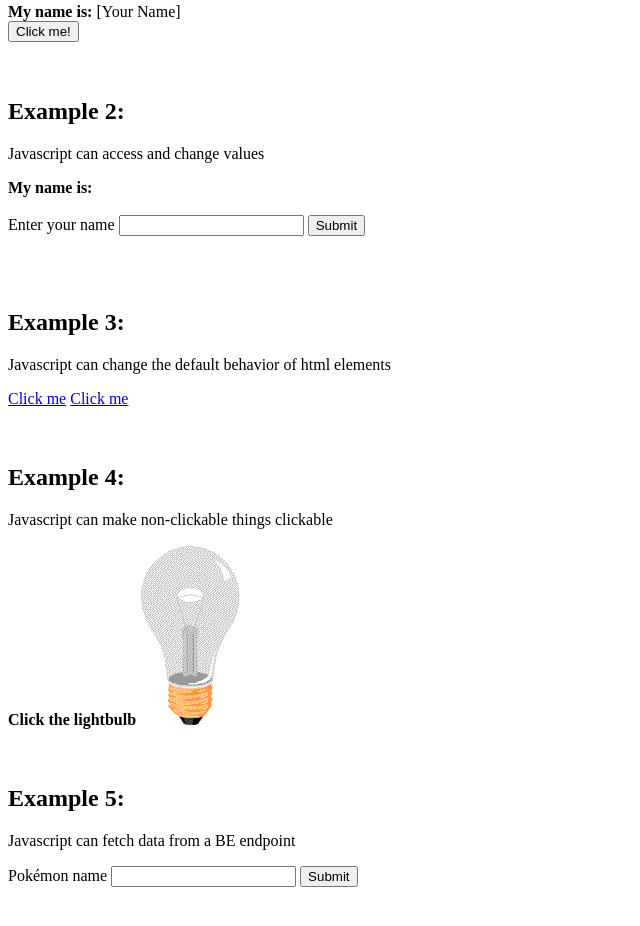
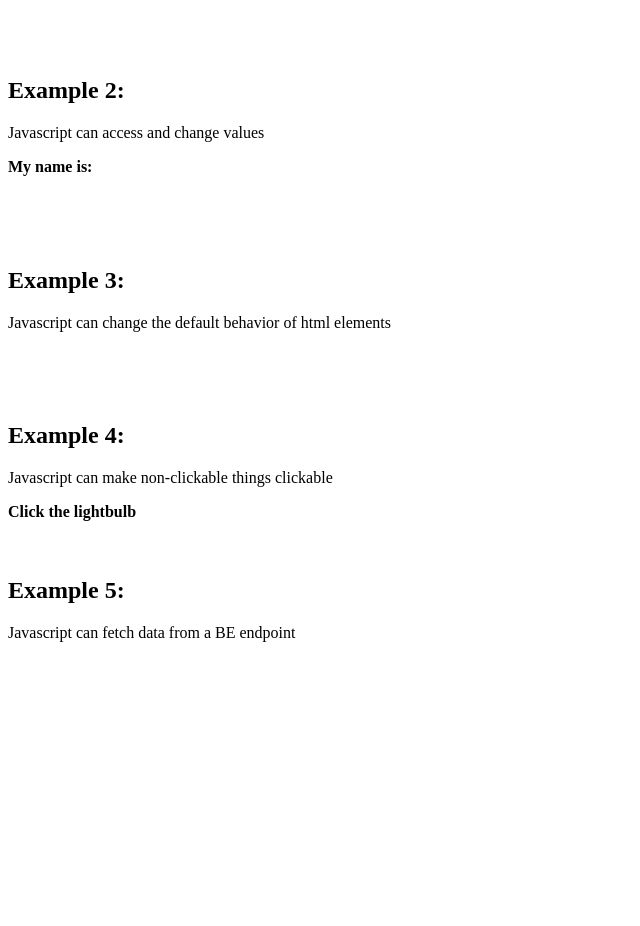
Before and after one commit to claireryberg/hello-world-workshop, a plain HTML site: page intro/3_intro-javascript.html in a window 1280 px wide. Shown: the part 180-1106 px from the top of the page, without its empty margins (0-640 px from the left). After the commit the page ends 838 px from the top, so only its background shows below. Drawn offline with Linux system fonts and the light colour scheme.

Commit message:
Create JS template

```diff
--- a/intro/3_intro-javascript.html
+++ b/intro/3_intro-javascript.html
@@ -18,9 +18,7 @@
       </p>
 
       <div>
-        <strong>My name is: </strong><span id="your_name">[Your Name]</span>
       </div>
-      <button onclick="showNameAlert()">Click me!</button>
 
       <br /><br /><br />
 
@@ -29,23 +27,17 @@
 
       <div><strong>My name is: </strong><span id="dynamic_name"></span></div>
       <br />
-      <form onsubmit="submitForm(event)">
-        <label>
-          Enter your name
-          <input type="text" id="name_input" required />
-        </label>
-        <button type="submit">Submit</button>
-      </form>
+      <!-- Add the form here! -->
 
       <br /><br /><br />
 
       <h2>Example 3:</h2>
       <p>Javascript can change the default behavior of html elements</p>
       <!-- 3a -->
-      <a href="https://www.google.com" target="_blank">Click me</a>
+      <!-- Add an anchor element here -->
 
       <!-- 3b -->
-      <a href="#" onclick="showNameAlert()">Click me</a>
+      <!-- Add another one here -->
 
       <br /><br /><br />
 
@@ -53,93 +45,34 @@
       <p>Javascript can make non-clickable things clickable</p>
 
       <strong>Click the lightbulb</strong>
-      <img
-        onclick="toggleLight()"
-        id="myImage"
-        alt="Click the lightbulb to turn it on and off"
-        src="./media/pic_bulboff.png"
-        style="width: 100px"
-        isTurnedOff="true"
-      />
-
-      <!-- note that the image is clickable but not tabbable. See what happens if you wrap it in a button -->
+      <!-- Add the lightbulb image here -->
 
       <br /><br /><br />
 
       <h2>Example 5:</h2>
       <p>Javascript can fetch data from a BE endpoint</p>
 
-      <form onsubmit="fetchPokemon(event)">
-        <label>
-          Pokémon name
-          <input type="text" id="pokemon_name" required />
-        </label>
-        <button type="submit">Submit</button>
-      </form>
-      <div id="pokemon_image_wrapper" style="height: 300px"></div>
+      <!-- Add the form here -->
+
     </main>
 
     <script>
       // Example 1
-      const showNameAlert = () => {
-        const name = document.getElementById("your_name").innerText;
-        alert(name);
-      };
+      // Create the showNameAlert function here
+
 
       // Example 2
-      const submitForm = (event) => {
-        event.preventDefault();
+      // create the submitForm function here
 
-        const enteredName = document.getElementById("name_input").value;
-        const nameRegion = document.getElementById("dynamic_name");
-
-        nameRegion.innerText = enteredName;
-      };
 
       // Example 4
-      const toggleLight = () => {
-        const lightsOff = "./media/pic_bulboff.png";
-        const lightsOn = "./media/pic_bulbon.png";
+      // create the toggleLight function here
 
-        const lightbulbImage = document.getElementById("myImage");
-
-        if (lightbulbImage.getAttribute("isTurnedOff") === "true") {
-          lightbulbImage.src = lightsOn;
-          lightbulbImage.setAttribute("isTurnedOff", "false");
-        } else {
-          lightbulbImage.src = lightsOff;
-          lightbulbImage.setAttribute("isTurnedOff", "true");
-        }
-      };
 
       // Example 5
-      const fetchPokemon = async () => {
-        event.preventDefault();
+      // create the fetchPokemon function here
 
-        const name = document.getElementById("pokemon_name").value;
 
-        const data = await fetch(
-          `https://pokeapi.co/api/v2/pokemon/${name.toLowerCase()}`
-        );
-        const result = await data.json();
-
-        console.log({ result: result.sprites.front_default });
-        const imageSrc = result.sprites.front_default;
-
-        const pokemonImage = document.getElementById("pokemon_image");
-        if (!!pokemonImage) {
-          pokemonImage.src = imageSrc;
-        } else {
-          const newPokemonImage = document.createElement("img");
-          newPokemonImage.setAttribute("id", "pokemon_image");
-          newPokemonImage.setAttribute("height", "300px");
-          newPokemonImage.setAttribute("src", imageSrc);
-
-          document
-            .getElementById("pokemon_image_wrapper")
-            .appendChild(newPokemonImage);
-        }
-      };
     </script>
   </body>
 </html>
```
